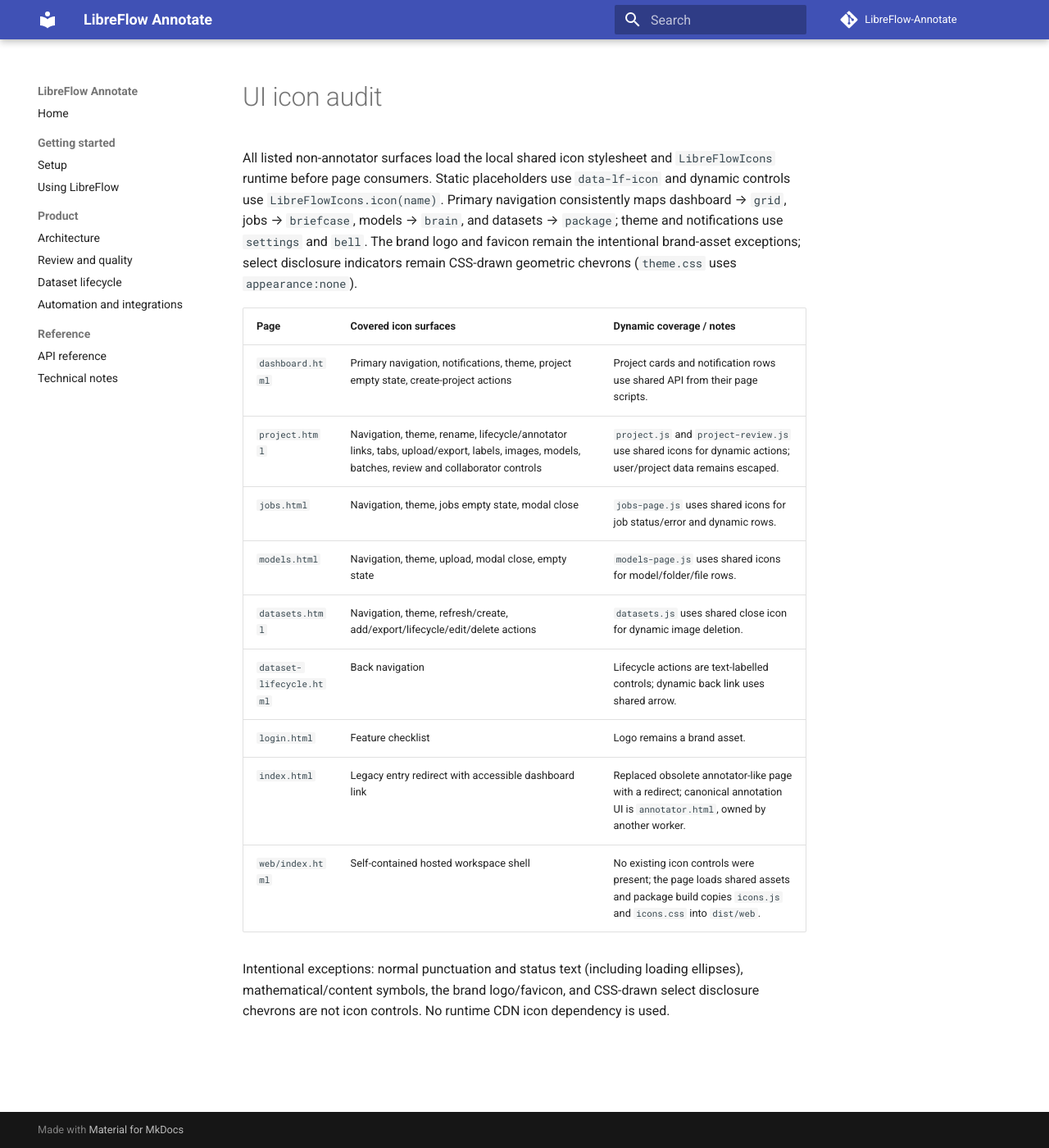
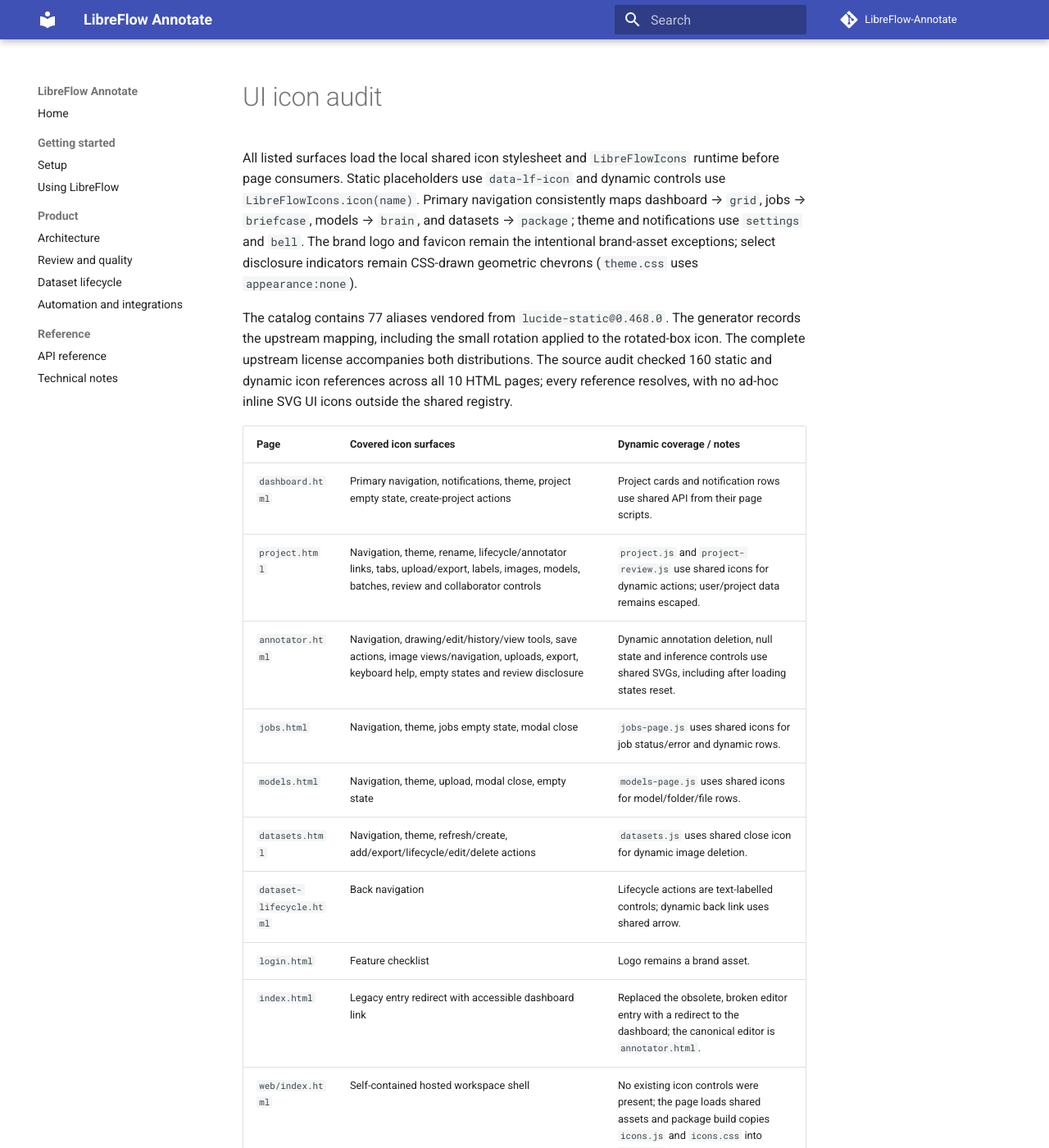
Before and after one commit to private-dev-ph/LibreFlow-Annotate, an MkDocs documentation site: the page built from docs/ui-icon-audit.md, in a window 1280 px wide and 1400 px high. Shown: the whole window at 82% size. Built offline with MkDocs 1.6.1 and Material for MkDocs 9.7.7, drawn with Linux system fonts in a browser that asks for light colours; comment, search, counter and statistics services are not loaded.

Commit message:
Document the UI preview and finish keyboard polish

```diff
--- a/docs/ui-icon-audit.md
+++ b/docs/ui-icon-audit.md
@@ -1,17 +1,20 @@
 # UI icon audit
 
-All listed non-annotator surfaces load the local shared icon stylesheet and `LibreFlowIcons` runtime before page consumers. Static placeholders use `data-lf-icon` and dynamic controls use `LibreFlowIcons.icon(name)`. Primary navigation consistently maps dashboard → `grid`, jobs → `briefcase`, models → `brain`, and datasets → `package`; theme and notifications use `settings` and `bell`. The brand logo and favicon remain the intentional brand-asset exceptions; select disclosure indicators remain CSS-drawn geometric chevrons (`theme.css` uses `appearance:none`).
+All listed surfaces load the local shared icon stylesheet and `LibreFlowIcons` runtime before page consumers. Static placeholders use `data-lf-icon` and dynamic controls use `LibreFlowIcons.icon(name)`. Primary navigation consistently maps dashboard → `grid`, jobs → `briefcase`, models → `brain`, and datasets → `package`; theme and notifications use `settings` and `bell`. The brand logo and favicon remain the intentional brand-asset exceptions; select disclosure indicators remain CSS-drawn geometric chevrons (`theme.css` uses `appearance:none`).
+
+The catalog contains 77 aliases vendored from `lucide-static@0.468.0`. The generator records the upstream mapping, including the small rotation applied to the rotated-box icon. The complete upstream license accompanies both distributions. The source audit checked 160 static and dynamic icon references across all 10 HTML pages; every reference resolves, with no ad-hoc inline SVG UI icons outside the shared registry.
 
 | Page | Covered icon surfaces | Dynamic coverage / notes |
 | --- | --- | --- |
 | `dashboard.html` | Primary navigation, notifications, theme, project empty state, create-project actions | Project cards and notification rows use shared API from their page scripts. |
 | `project.html` | Navigation, theme, rename, lifecycle/annotator links, tabs, upload/export, labels, images, models, batches, review and collaborator controls | `project.js` and `project-review.js` use shared icons for dynamic actions; user/project data remains escaped. |
+| `annotator.html` | Navigation, drawing/edit/history/view tools, save actions, image views/navigation, uploads, export, keyboard help, empty states and review disclosure | Dynamic annotation deletion, null state and inference controls use shared SVGs, including after loading states reset. |
 | `jobs.html` | Navigation, theme, jobs empty state, modal close | `jobs-page.js` uses shared icons for job status/error and dynamic rows. |
 | `models.html` | Navigation, theme, upload, modal close, empty state | `models-page.js` uses shared icons for model/folder/file rows. |
 | `datasets.html` | Navigation, theme, refresh/create, add/export/lifecycle/edit/delete actions | `datasets.js` uses shared close icon for dynamic image deletion. |
 | `dataset-lifecycle.html` | Back navigation | Lifecycle actions are text-labelled controls; dynamic back link uses shared arrow. |
 | `login.html` | Feature checklist | Logo remains a brand asset. |
-| `index.html` | Legacy entry redirect with accessible dashboard link | Replaced obsolete annotator-like page with a redirect; canonical annotation UI is `annotator.html`, owned by another worker. |
+| `index.html` | Legacy entry redirect with accessible dashboard link | Replaced the obsolete, broken editor entry with a redirect to the dashboard; the canonical editor is `annotator.html`. |
 | `web/index.html` | Self-contained hosted workspace shell | No existing icon controls were present; the page loads shared assets and package build copies `icons.js` and `icons.css` into `dist/web`. |
 
 Intentional exceptions: normal punctuation and status text (including loading ellipses), mathematical/content symbols, the brand logo/favicon, and CSS-drawn select disclosure chevrons are not icon controls. No runtime CDN icon dependency is used.
--- a/public/css/annotator.css
+++ b/public/css/annotator.css
@@ -411,6 +411,8 @@ html, body { height: 100%; overflow: hidden; }
   transition: opacity .15s, color .15s; flex-shrink: 0;
 }
 #annotation-list li:hover .ann-del-btn { opacity: 1; }
+#annotation-list li:focus-within .ann-del-btn { opacity: 1; }
+@media (hover: none) { .ann-del-btn { opacity: 1; } }
 .ann-del-btn:hover { color: #e05c5c !important; }
 
 .ann-count {
```
Also changed, not shown: docs/ui-development.md (added, +50 -0 lines).
